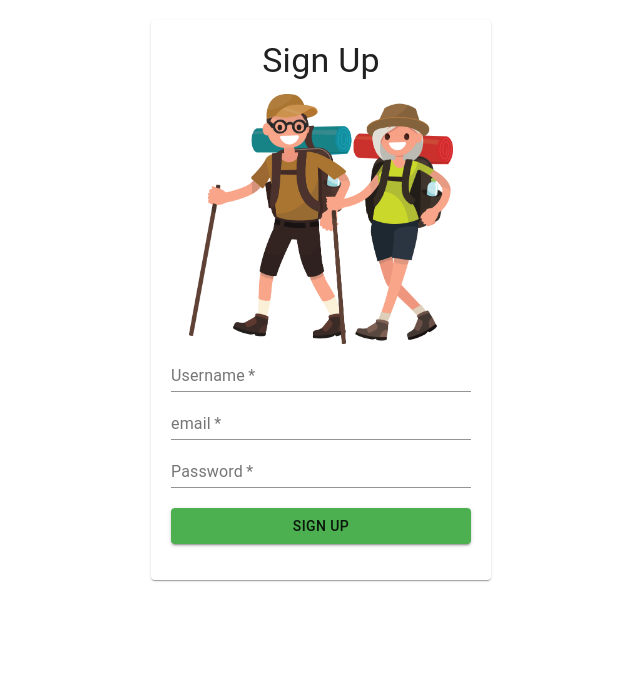
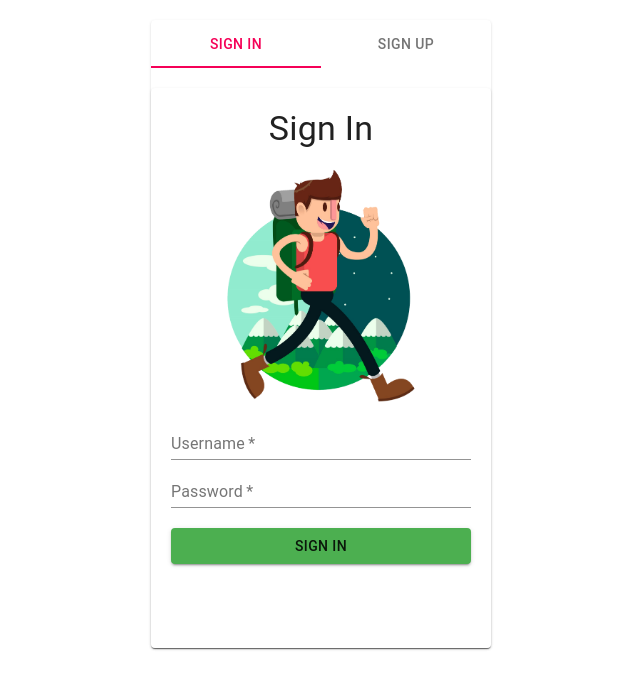
Before and after one commit to lionhatt/Project-adventurer, a React (Create React App) app in the folder client/: page / in a window 1280 px wide. Shown: the top 688 px of the page, without its empty margins (319-959 px from the left). Built offline with nearby package versions, Linux system fonts and the light colour scheme.

Commit message:
add userauthentication page

```diff
--- a/client/src/App.js
+++ b/client/src/App.js
@@ -1,12 +1,13 @@
 import React from "react";
 import "./App.css";
-import Login from './components/login/login'
-import SignUp from './components/login/signup'
+import Login from './components/userAuthentication/login'
+import SignUp from './components/userAuthentication/signup'
+import UserAuthentication from './pages/userAuthentication'
 
 function App() {
   return (
     <div className="App">
-      <SignUp />
+      <UserAuthentication />
     </div>
   );
 }
--- a/client/src/components/login/login.js
+++ b/client/src/components/userAuthentication/login.js
@@ -8,7 +8,7 @@ function Login() {
 
     const useStyles = makeStyles((theme) => ({
         paper: {
-            levation: 10, padding: 20, height: 520, width: 300, margin: "20px auto"
+            elevation: 10, padding: 20, height: 520, width: 300, margin: "20px auto"
         },
         button: {
             margin: '20px 0',
--- a/client/src/components/login/signup.js
+++ b/client/src/components/userAuthentication/signup.js
@@ -8,7 +8,7 @@ function SignUp() {
 
     const useStyles = makeStyles((theme) => ({
         paper: {
-            levation: 10, padding: 20, height: 520, width: 300, margin: "20px auto"
+            elevation: 10, padding: 20, height: 520, width: 300, margin: "20px auto"
         },
         button: {
             margin: '20px 0',
--- /dev/null
+++ b/client/src/pages/userAuthentication.js
@@ -0,0 +1,67 @@
+import React, { useState } from 'react';
+import { Paper, Tabs, Tab, Typography, Box } from '@material-ui/core';
+import { makeStyles } from '@material-ui/core/styles';
+import { green } from '@material-ui/core/colors';
+import Login from '../components/userAuthentication/login'
+import SignUp from '../components/userAuthentication/signup'
+
+function UserAuthentication() {
+    const [value, setValue] = useState(0)
+    const handleChange = (event, newValue) => {
+        setValue(newValue);
+    };
+
+    const useStyles = makeStyles(() => ({
+        paper: {
+            elevation: 20, width: 340, margin: "20px auto"
+        },
+    }));
+
+
+    const classes = useStyles()
+
+    function TabPanel(props) {
+        const { children, value, index, ...other } = props;
+
+        return (
+            <div
+                role="tabpanel"
+                hidden={value !== index}
+                id={`simple-tabpanel-${index}`}
+                aria-labelledby={`simple-tab-${index}`}
+                {...other}
+            >
+                {value === index && (
+                    <Box>
+                        <Typography>{children}</Typography>
+                    </Box>
+                )}
+            </div>
+        );
+    }
+
+    return (
+            <Paper className={classes.paper}>
+                <Tabs
+                    value={value}
+                    indicatorColor="secondary"
+                    textColor="secondary"
+                    variant="fullWidth"
+                    onChange={handleChange}
+                    aria-label="disabled tabs example"
+                >
+                    <Tab label="Sign In" />
+
+                    <Tab label="Sign Up" />
+                </Tabs>
+                <TabPanel value={value} index={0}>
+                    <Login handleChange={handleChange} />
+                </TabPanel>
+                <TabPanel value={value} index={1}>
+                    <SignUp />
+                </TabPanel>
+            </Paper>
+    )
+}
+
+export default UserAuthentication;
```
Also changed, not shown: 1 other file (tests, documents, lock files or other folders).
